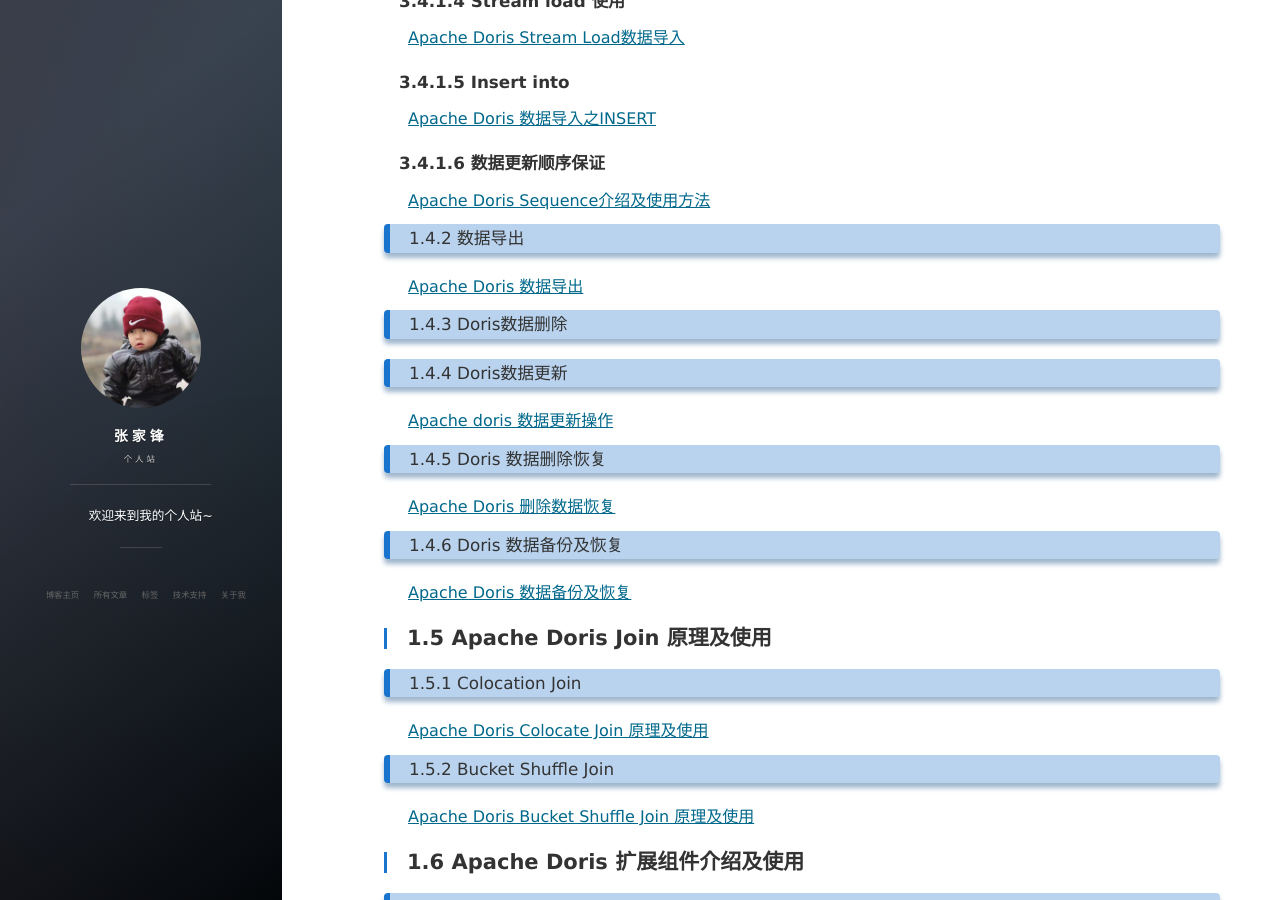
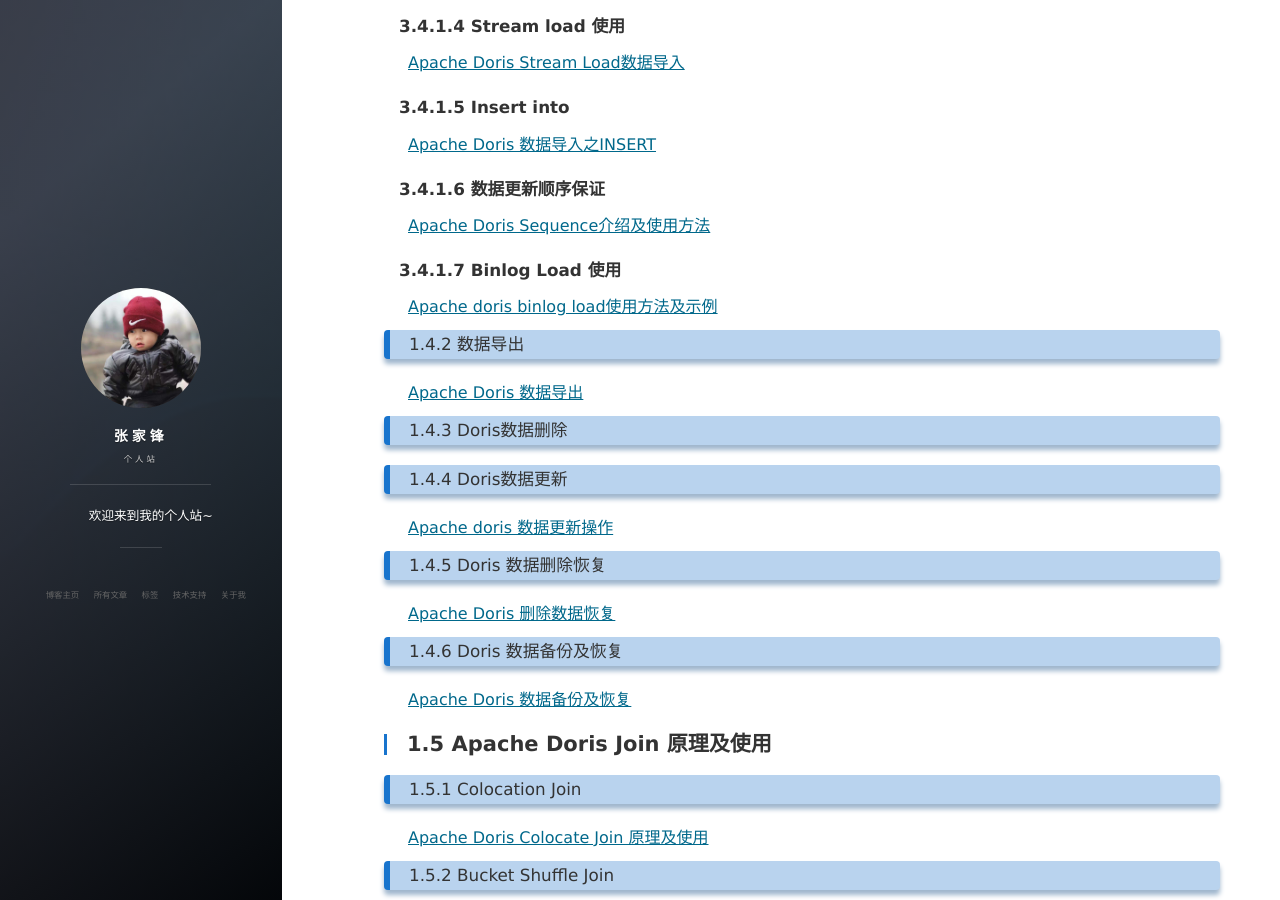
Before and after one commit to hf200012/hf200012.github.io, a Jekyll site: the page built from _posts/2021-11-03-Apache Doris 实战指南.md, in a window 1280 px wide and 900 px high, scrolled down 2898 px. Built offline with Jekyll 4.4.1, drawn with Linux system fonts in a browser that asks for light colours; nearby versions of some CDN libraries; comment, search, counter and statistics services are not loaded; some of the changed text lies outside the part shown.

Commit message:
Update 2021-11-03-Apache Doris 实战指南.md

```diff
--- a/_posts/2021-11-03-Apache Doris 实战指南.md
+++ b/_posts/2021-11-03-Apache Doris 实战指南.md
@@ -78,6 +78,10 @@
 #### 3.4.1.6 数据更新顺序保证
 
 [Apache Doris Sequence介绍及使用方法 ](https://hf200012.github.io/2021/09/Apache-Doris-sequence介绍及使用方法/)
+
+#### 3.4.1.7 Binlog Load 使用
+
+[Apache doris binlog load使用方法及示例](https://hf200012.github.io/2021/11/Apache-Doris-Binlog-load使用方法/)
 
 ### 1.4.2 数据导出
 
```
